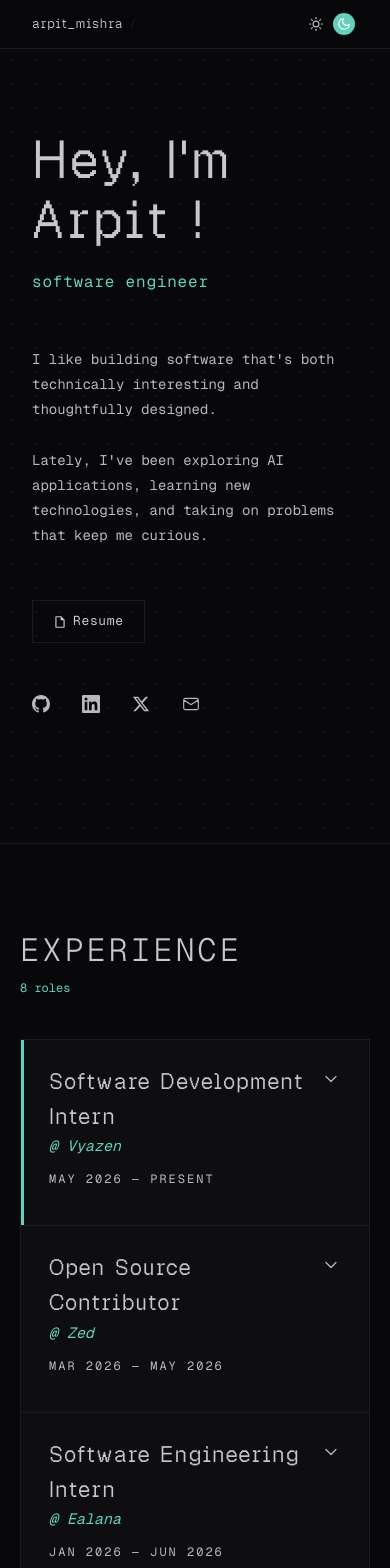
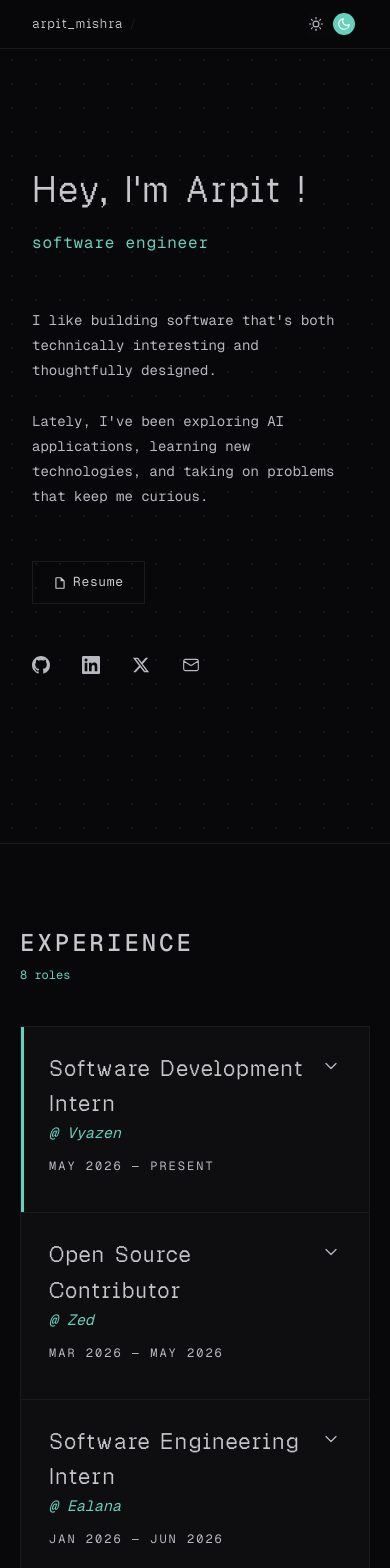
Before and after one commit to ArpitMishra17/arpitmishra-portfolio, a React (Vite) app: page / in a window 390 px wide. Shown: the top 1568 px of the page. Built offline with nearby package versions, Linux system fonts and the light colour scheme.

Commit message:
fix: follow web interface guidelines rauno

```diff
--- a/src/components/Contact.tsx
+++ b/src/components/Contact.tsx
@@ -46,7 +46,7 @@ export default function Contact() {
     <div>
       <div className="mb-10">
         <h2
-          className="text-[32px] tracking-[3px] uppercase font-light"
+          className="text-[clamp(24px,3vw,32px)] tracking-[3px] uppercase font-medium"
           style={{ color: 'var(--fg)' }}
         >
           Contact
@@ -58,7 +58,7 @@ export default function Contact() {
           <a
             key={i}
             href={link.href}
-            className="text-[13px] transition-colors hover:no-underline"
+            className="text-[13px] transition-colors hover:no-underline select-none"
             style={{ color: 'var(--dim)' }}
             onMouseEnter={e => (e.currentTarget.style.color = 'var(--accent)')}
             onMouseLeave={e => (e.currentTarget.style.color = 'var(--dim)')}
--- a/src/components/Experience.tsx
+++ b/src/components/Experience.tsx
@@ -86,7 +86,7 @@ export default function Experience() {
       <div className="max-w-[1060px] mx-auto px-5 md:px-8">
         <div className="mb-10">
           <h2
-            className="text-[32px] tracking-[3px] uppercase font-light"
+            className="text-[clamp(24px,3vw,32px)] tracking-[3px] uppercase font-medium"
             style={{ color: 'var(--fg)' }}
           >
             Experience
@@ -146,7 +146,7 @@ export default function Experience() {
                       strokeWidth="1.5"
                       strokeLinecap="round"
                       strokeLinejoin="round"
-                      className="shrink-0 transition-transform duration-300"
+                      className="shrink-0 transition-transform duration-150"
                       style={{
                         color: 'var(--dim)',
                         transform: isOpen ? 'rotate(180deg)' : 'rotate(0deg)',
@@ -162,7 +162,7 @@ export default function Experience() {
                     {exp.period}
                   </div>
                   <div
-                    className="overflow-hidden transition-all duration-300 ease-in-out"
+                    className="overflow-hidden transition-all duration-150 ease-in-out"
                     style={{
                       maxHeight: isOpen ? '500px' : '0px',
                       opacity: isOpen ? 1 : 0,
--- a/src/components/Hero.tsx
+++ b/src/components/Hero.tsx
@@ -14,7 +14,7 @@ export default function Hero() {
       <div className="max-w-[530px] px-8 py-10 md:py-0">
         <div className="flex flex-col gap-5">
           <h1
-            className="text-[52px] font-normal tracking-wider leading-[1.15]"
+            className="text-[clamp(36px,5vw,52px)] font-normal tracking-wider leading-[1.15]"
             style={{ fontFamily: "'Geist Pixel', 'Geist Mono', monospace" }}
           >
             Hey, I'm Arpit !
@@ -33,7 +33,7 @@ export default function Hero() {
           <div className="flex gap-2.5 items-center mb-8">
             <a
               href="#"
-              className="inline-flex items-center gap-1.5 px-5 py-2.5 text-[13px] tracking-wider transition-all hover:no-underline"
+              className="inline-flex items-center gap-1.5 px-5 py-2.5 text-[13px] tracking-wider transition-all hover:no-underline select-none"
               style={{
                 background: 'none',
                 color: 'var(--fg)',
@@ -99,7 +99,7 @@ export default function Hero() {
                 href={link.href}
                 target={link.label !== 'email' ? '_blank' : undefined}
                 rel={link.label !== 'email' ? 'noopener noreferrer' : undefined}
-                className="transition-colors hover:no-underline"
+                className="transition-colors hover:no-underline select-none"
                 style={{ color: 'var(--dim)' }}
                 onMouseEnter={e => (e.currentTarget.style.color = 'var(--accent)')}
                 onMouseLeave={e => (e.currentTarget.style.color = 'var(--dim)')}
--- a/src/components/Nav.tsx
+++ b/src/components/Nav.tsx
@@ -6,7 +6,7 @@ interface NavProps {
 export default function Nav({ theme, onToggleTheme }: NavProps) {
   return (
     <nav
-      className="fixed top-0 left-0 right-0 z-[1000] flex justify-between items-center backdrop-blur-[12px] border-b transition-colors"
+      className="fixed top-0 left-0 right-0 z-[1000] flex justify-between items-center backdrop-blur-[12px] border-b transition-colors select-none"
       style={{
         background: 'color-mix(in srgb, var(--bg) 85%, transparent)',
         borderColor: 'var(--border)',
@@ -54,7 +54,7 @@ export default function Nav({ theme, onToggleTheme }: NavProps) {
             display: 'flex',
             alignItems: 'center',
             justifyContent: 'space-between',
-            transition: 'background 0.3s ease',
+            transition: 'background 0.15s ease',
           }}
         >
           {/* Sun icon */}
@@ -67,7 +67,7 @@ export default function Nav({ theme, onToggleTheme }: NavProps) {
               justifyContent: 'center',
               zIndex: 1,
               color: theme === 'light' ? '#fff' : 'var(--dim)',
-              transition: 'color 0.3s ease',
+              transition: 'color 0.15s ease',
             }}
           >
             <svg width="14" height="14" viewBox="0 0 24 24" fill="none" stroke="currentColor" strokeWidth="2" strokeLinecap="round" strokeLinejoin="round">
@@ -92,7 +92,7 @@ export default function Nav({ theme, onToggleTheme }: NavProps) {
               justifyContent: 'center',
               zIndex: 1,
               color: theme === 'dark' ? '#fff' : 'var(--dim)',
-              transition: 'color 0.3s ease',
+              transition: 'color 0.15s ease',
             }}
           >
             <svg width="14" height="14" viewBox="0 0 24 24" fill="none" stroke="currentColor" strokeWidth="2" strokeLinecap="round" strokeLinejoin="round">
@@ -109,7 +109,7 @@ export default function Nav({ theme, onToggleTheme }: NavProps) {
               height: '22px',
               borderRadius: '9999px',
               background: 'var(--accent)',
-              transition: 'left 0.3s ease',
+              transition: 'left 0.15s ease',
             }}
           />
         </button>
--- a/src/components/Projects.tsx
+++ b/src/components/Projects.tsx
@@ -40,7 +40,7 @@ export default function Projects() {
       <div className="max-w-[1060px] mx-auto px-5 md:px-8">
         <div className="mb-10">
           <h2
-            className="text-[32px] tracking-[3px] uppercase font-light"
+            className="text-[clamp(24px,3vw,32px)] tracking-[3px] uppercase font-medium"
             style={{ color: 'var(--fg)' }}
           >
             Projects
--- a/src/components/Technologies.tsx
+++ b/src/components/Technologies.tsx
@@ -23,7 +23,7 @@ export default function Technologies() {
       <div className="max-w-[1060px] mx-auto px-5 md:px-8">
         <div className="mb-10">
           <h2
-            className="text-[32px] tracking-[3px] uppercase font-light"
+            className="text-[clamp(24px,3vw,32px)] tracking-[3px] uppercase font-medium"
             style={{ color: 'var(--fg)' }}
           >
             Technologies
--- a/src/index.css
+++ b/src/index.css
@@ -40,13 +40,26 @@
 
 /* ─── Base styles (in @layer so Tailwind utilities can override) ─── */
 @layer base {
+  html {
+    scroll-behavior: smooth;
+  }
+
   body {
     background: var(--bg);
     color: var(--fg);
     font-family: 'Geist Mono', 'SF Mono', 'Cascadia Code', 'Fira Code', 'JetBrains Mono', 'Menlo', monospace;
     font-size: 14px;
     line-height: 1.6;
+    -webkit-font-smoothing: antialiased;
+    -moz-osx-font-smoothing: grayscale;
+    text-rendering: optimizeLegibility;
+    -webkit-text-size-adjust: 100%;
     transition: background 0.4s, color 0.4s;
+  }
+
+  ::selection {
+    background: var(--accent);
+    color: var(--bg);
   }
 
   a {
@@ -77,8 +90,8 @@
   /* Reveal Animation */
   .reveal {
     opacity: 0;
-    transform: translateY(16px);
-    transition: opacity 0.5s, transform 0.5s;
+    transform: translateY(8px);
+    transition: opacity 0.2s ease-out, transform 0.2s ease-out;
   }
 
   .reveal.visible {
@@ -87,18 +100,18 @@
   }
 
   .stagger .reveal:nth-child(1) { transition-delay: 0s; }
-  .stagger .reveal:nth-child(2) { transition-delay: 0.07s; }
-  .stagger .reveal:nth-child(3) { transition-delay: 0.14s; }
-  .stagger .reveal:nth-child(4) { transition-delay: 0.21s; }
-  .stagger .reveal:nth-child(5) { transition-delay: 0.28s; }
-  .stagger .reveal:nth-child(6) { transition-delay: 0.35s; }
-  .stagger .reveal:nth-child(7) { transition-delay: 0.42s; }
+  .stagger .reveal:nth-child(2) { transition-delay: 0.03s; }
+  .stagger .reveal:nth-child(3) { transition-delay: 0.06s; }
+  .stagger .reveal:nth-child(4) { transition-delay: 0.09s; }
+  .stagger .reveal:nth-child(5) { transition-delay: 0.12s; }
+  .stagger .reveal:nth-child(6) { transition-delay: 0.15s; }
+  .stagger .reveal:nth-child(7) { transition-delay: 0.18s; }
 
   /* Hover sweep effect */
   .sweep-hover {
     position: relative;
     overflow: hidden;
-    transition: background 0.2s;
+    transition: background 0.15s;
   }
 
   .sweep-hover::after {
@@ -109,7 +122,7 @@
     width: 100%;
     height: 100%;
     background: linear-gradient(90deg, transparent, rgba(167, 139, 250, 0.03), transparent);
-    transition: left 0.5s;
+    transition: left 0.2s;
     pointer-events: none;
   }
 
```
